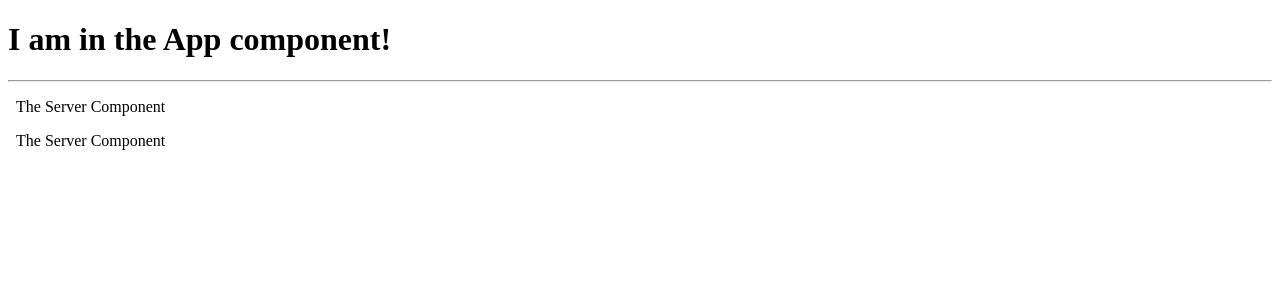
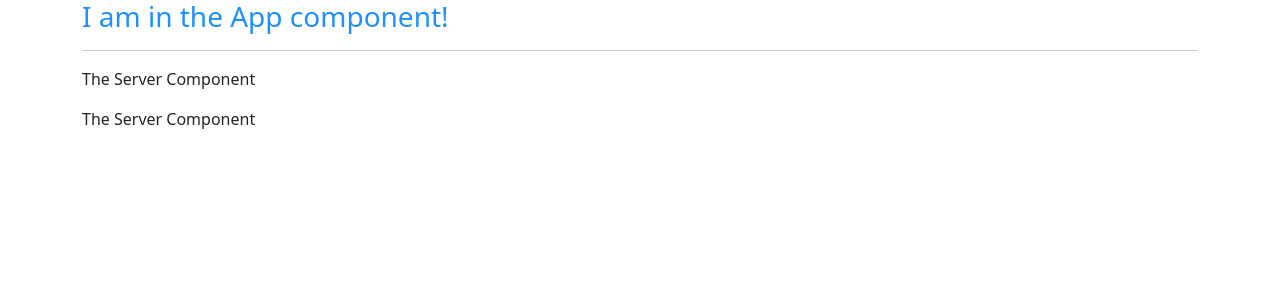
Before and after one commit to Inuyasha5689/Angular4-First-App, an Angular app: page / in a window 1280 px wide. Shown: the top 300 px of the page. Built offline with nearby package versions, Linux system fonts and the light colour scheme.

Commit message:
Made a inline style and used the styleUrl attribute in the component decorator.

```diff
--- a/src/app/app.component.css
+++ b/src/app/app.component.css
@@ -0,0 +1,3 @@
+h3 {
+  color: darkblue;
+}
--- a/src/app/app.component.html
+++ b/src/app/app.component.html
@@ -1,3 +1,9 @@
-<h1>I am in the App component!</h1>
-<hr>
-<app-servers></app-servers>
+<div class="container">
+  <div class="row">
+    <div class="col-xs-12">
+      <h3>I am in the App component!</h3>
+      <hr>
+      <app-servers></app-servers>
+    </div>
+  </div>
+</div>
--- a/src/app/app.component.ts
+++ b/src/app/app.component.ts
@@ -3,7 +3,12 @@ import { Component } from '@angular/core';
 @Component({
   selector: 'app-root',
   templateUrl: './app.component.html',
-  styleUrls: ['./app.component.css']
+  // styleUrls: ['./app.component.css']
+  styles: [`
+    h3 {
+      color: dodgerblue;
+    }
+  `]
 })
 export class AppComponent {
 }
--- a/src/index.html
+++ b/src/index.html
@@ -6,6 +6,7 @@
   <base href="/">
 
   <meta name="viewport" content="width=device-width, initial-scale=1">
+  <link href="../node_modules/bootstrap/dist/css/bootstrap.min.css" rel="stylesheet">
   <link rel="icon" type="image/x-icon" href="favicon.ico">
 </head>
 <body>
```
